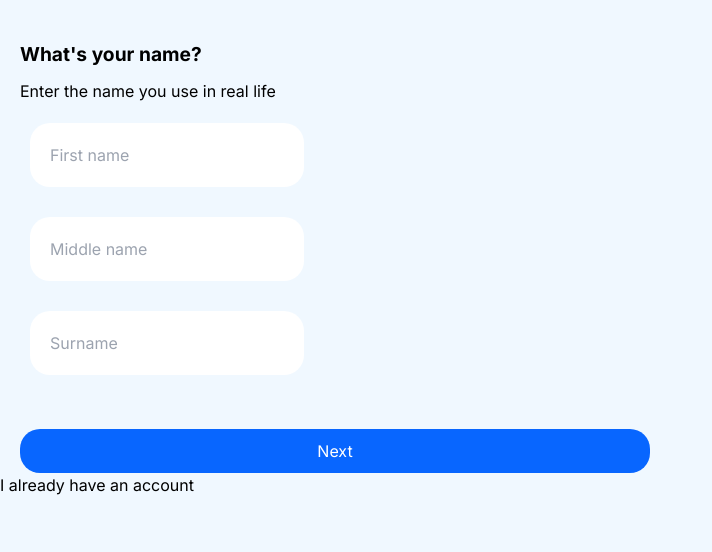
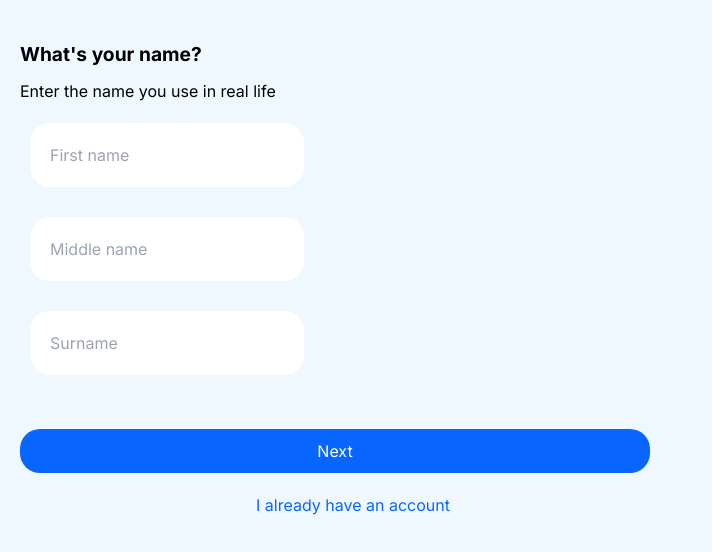
Before and after one commit to Preciousnnebuogor/App-Router, a Next.js app: page / in a window 1280 px wide. Shown: the top 552 px of the page, without its empty margins (0-712 px from the left). Built offline with nearby package versions, Linux system fonts and the light colour scheme.

Commit message:
added css to footer file

```diff
--- a/src/app/footer.tsx
+++ b/src/app/footer.tsx
@@ -2,7 +2,8 @@ import Link from "next/link"
 export default function Footer() {
     return <div>
         <Link href="">
-     <h2 className="mt - 10">I already have an account</h2>
+     <h2 style={{ color: "#0866ff", marginTop: "20px",
+     paddingLeft: "20%" }}>I already have an account</h2>
         </Link>
     </div>
 }
--- a/src/app/navbar/name.tsx
+++ b/src/app/navbar/name.tsx
@@ -4,6 +4,7 @@ import style from "./name.module.scss";
 import { Schema } from "./yupSchema";
 import { useForm } from "react-hook-form";
 import { yupResolver } from "@hookform/resolvers/yup";
+
 export default function Name() {
   const router = useRouter();
 
--- a/src/app/save/page.tsx
+++ b/src/app/save/page.tsx
@@ -2,6 +2,7 @@ import Link from "next/link";
 import style from "./save.module.scss";
 
 export default function Save() {
+
     return <div className={style.body}>
         <div>
             <h1>Save your login info?</h1>
```
